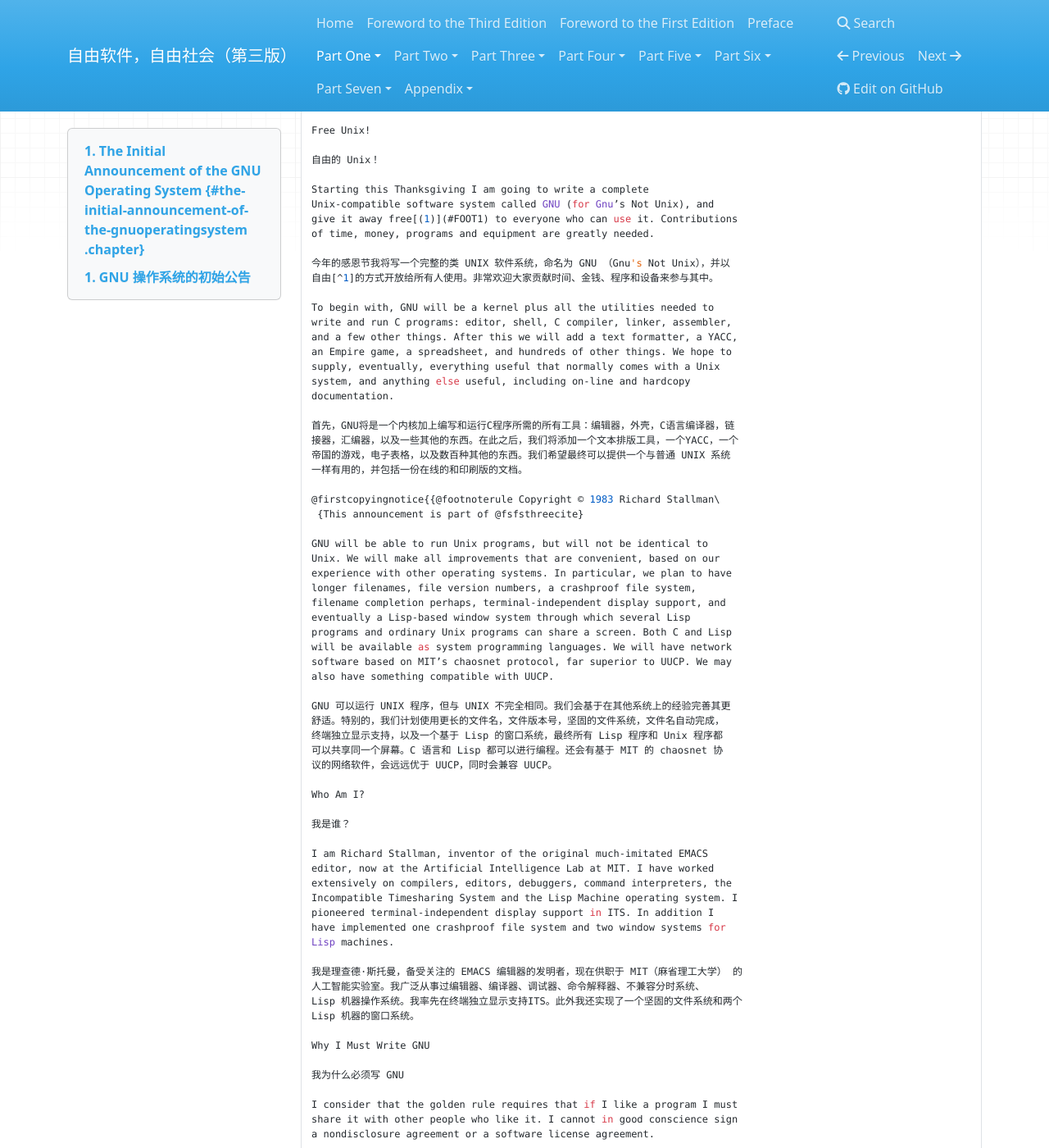
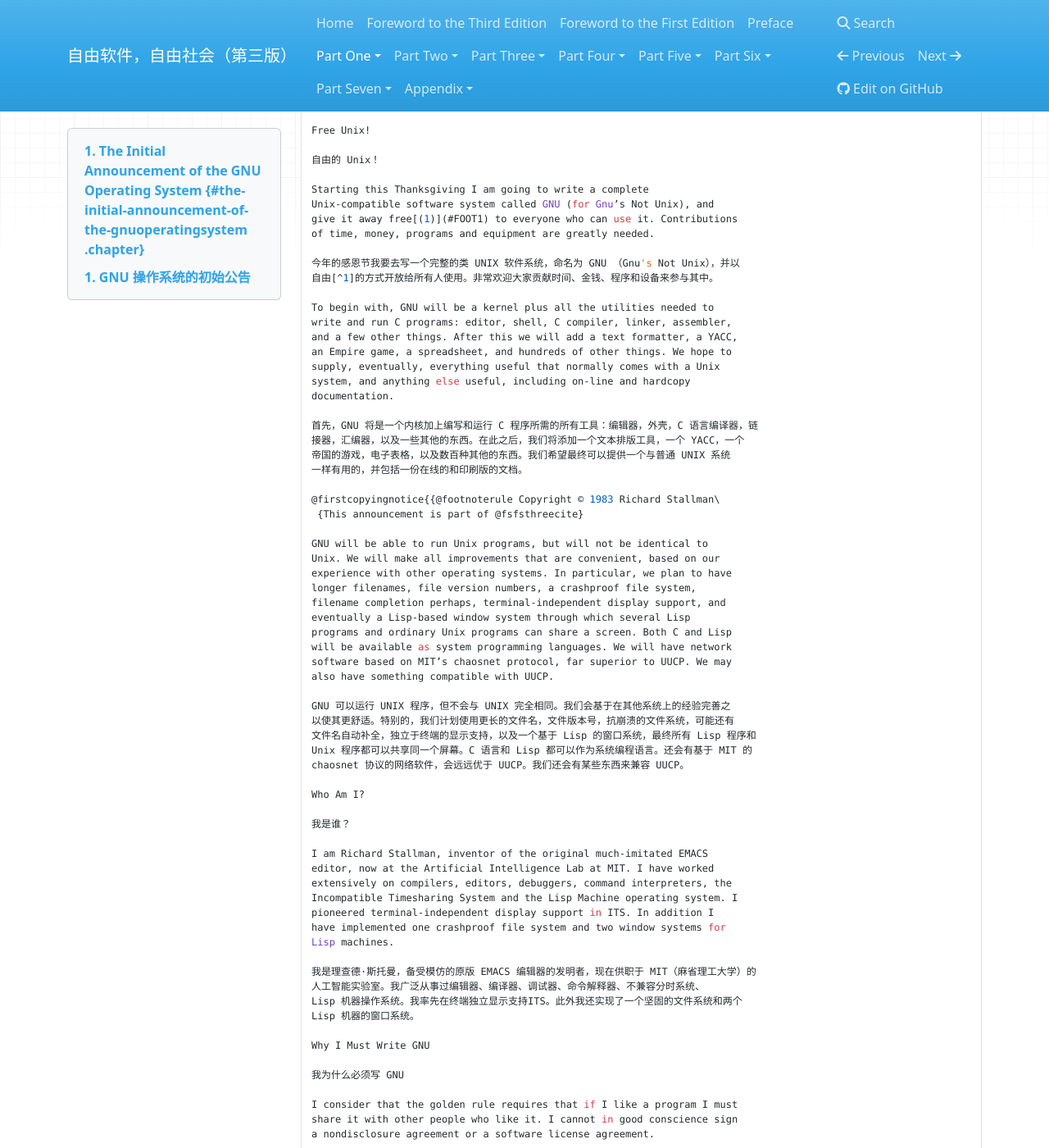
Before and after one commit to beijinglug/fsfs-zh, an MkDocs documentation site: the page built from docs/initial-announcement.md, in a window 1280 px wide and 1400 px high, scrolled down 645 px. Shown: the whole window at 82% size. Built offline with MkDocs 1.6.1, drawn with Linux system fonts in a browser that asks for light colours; nearby versions of some CDN libraries; old or Windows-style settings are respelled for this version of MkDocs; some of the changed text lies outside the part shown.

Commit message:
fix grammartical mistranslations and typos. some sentences with extraordinary length should be further debugged.

```diff
--- a/docs/initial-announcement.md
+++ b/docs/initial-announcement.md
@@ -34,7 +34,7 @@
 give it away free[(1)](#FOOT1) to everyone who can use it. Contributions
 of time, money, programs and equipment are greatly needed.
 
-今年的感恩节我将写一个完整的类 UNIX 软件系统，命名为 GNU （Gnu's Not Unix），并以
+今年的感恩节我要去写一个完整的类 UNIX 软件系统，命名为 GNU （Gnu's Not Unix），并以
 自由[^1]的方式开放给所有人使用。非常欢迎大家贡献时间、金钱、程序和设备来参与其中。
 
 To begin with, GNU will be a kernel plus all the utilities needed to
@@ -45,8 +45,8 @@
 system, and anything else useful, including on-line and hardcopy
 documentation.
 
-首先，GNU将是一个内核加上编写和运行C程序所需的所有工具：编辑器，外壳，C语言编译器，链
-接器，汇编器，以及一些其他的东西。在此之后，我们将添加一个文本排版工具，一个YACC，一个
+首先，GNU 将是一个内核加上编写和运行 C 程序所需的所有工具：编辑器，外壳，C 语言编译器，链
+接器，汇编器，以及一些其他的东西。在此之后，我们将添加一个文本排版工具，一个 YACC，一个
 帝国的游戏，电子表格，以及数百种其他的东西。我们希望最终可以提供一个与普通 UNIX 系统
 一样有用的，并包括一份在线的和印刷版的文档。
 
@@ -64,11 +64,11 @@
 software based on MIT’s chaosnet protocol, far superior to UUCP. We may
 also have something compatible with UUCP.
 
-GNU 可以运行 UNIX 程序，但与 UNIX 不完全相同。我们会基于在其他系统上的经验完善其更
-舒适。特别的，我们计划使用更长的文件名，文件版本号，坚固的文件系统，文件名自动完成，
-终端独立显示支持，以及一个基于 Lisp 的窗口系统，最终所有 Lisp 程序和 Unix 程序都
-可以共享同一个屏幕。C 语言和 Lisp 都可以进行编程。还会有基于 MIT 的 chaosnet 协
-议的网络软件，会远远优于 UUCP，同时会兼容 UUCP。
+GNU 可以运行 UNIX 程序，但不会与 UNIX 完全相同。我们会基于在其他系统上的经验完善之
+以使其更舒适。特别的，我们计划使用更长的文件名，文件版本号，抗崩溃的文件系统，可能还有
+文件名自动补全，独立于终端的显示支持，以及一个基于 Lisp 的窗口系统，最终所有 Lisp 程序和
+Unix 程序都可以共享同一个屏幕。C 语言和 Lisp 都可以作为系统编程语言。还会有基于 MIT 的
+chaosnet 协议的网络软件，会远远优于 UUCP。我们还会有某些东西来兼容 UUCP。
 
 Who Am I?
 
@@ -82,7 +82,7 @@
 have implemented one crashproof file system and two window systems for
 Lisp machines.
 
-我是理查德·斯托曼，备受关注的 EMACS 编辑器的发明者，现在供职于 MIT（麻省理工大学） 的
+我是理查德·斯托曼，备受模仿的原版 EMACS 编辑器的发明者，现在供职于 MIT（麻省理工大学）的
 人工智能实验室。我广泛从事过编辑器、编译器、调试器、命令解释器、不兼容分时系统、
 Lisp 机器操作系统。我率先在终端独立显示支持ITS。此外我还实现了一个坚固的文件系统和两个
 Lisp 机器的窗口系统。
@@ -134,8 +134,8 @@
 
 独立程序员可以写一些 Unix 组件并将其贡献给我。对大多数项目而言，如此大规模的分布式项
 目通过兼职很难协作，独立完成的部分可能很难组合在一起。然而对替换 Unix 的任务而言，
-这个问题并不存在。大多数接口规格已经通过 Unix 兼容固定下来了。如果每个贡献者的作品可
-以和 Unix 工作在一起，那么一样可以工作在 GNU 上。
+这个问题并不存在。大多数接口规格已经通过 Unix 兼容固定下来了。如果每个贡献者的作品都可
+以和 Unix 的剩余部分工作在一起，那么多半一样可以和 GNU 的剩余部分一起工作。
 
 If I get donations of money, I may be able to hire a few people full or
 part time. The salary won’t be high, but I’m looking for people for whom
@@ -144,8 +144,8 @@
 working on GNU by sparing them the need to make a living in another way.
 
 如果我获得了捐助的金钱，我可能需要聘用一些人全职或者兼职工作。薪水可能不高，但是我希望
-能找到那些认识到自己工作是帮助人类而不仅仅是金钱。我认为这也许会让不遗余力谋生的人的另
-一种方式，就是将自己的全部能量投入到 GNU 中。
+能找到这样的人，对他们而言认识到自己工作是帮助人类和赚钱一样重要。我将其看作一种让有
+献身精神的人们无需按它法谋生，而将他们的全部精力投入到 GNU 的工作上的途径。
 
 For more information, contact me.
 
```
Also changed, not shown: other parts of docs/initial-announcement.md (+1 -1 lines), docs/edu-schools.md (+3 -3 lines), docs/free-software-even-more-important.md (+4 -4 lines), docs/government-free-software.md (+19 -19 lines).
